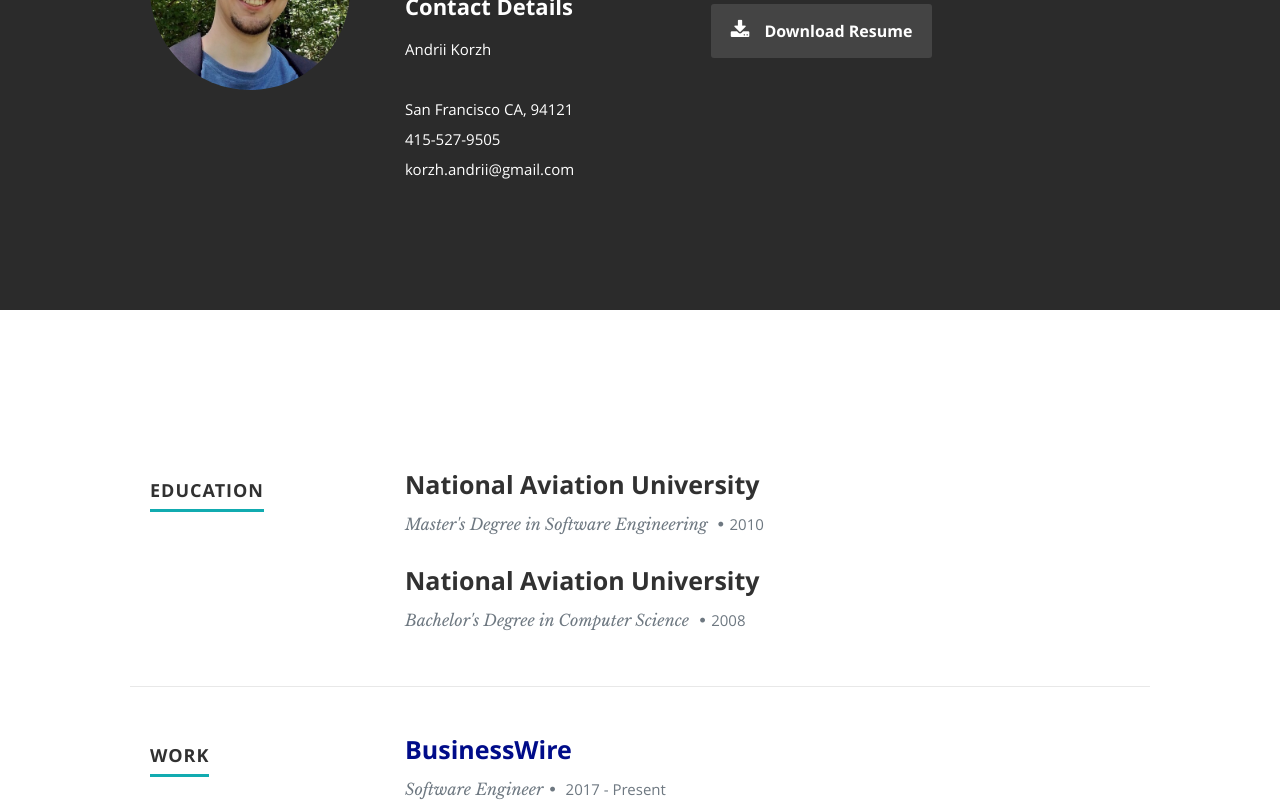
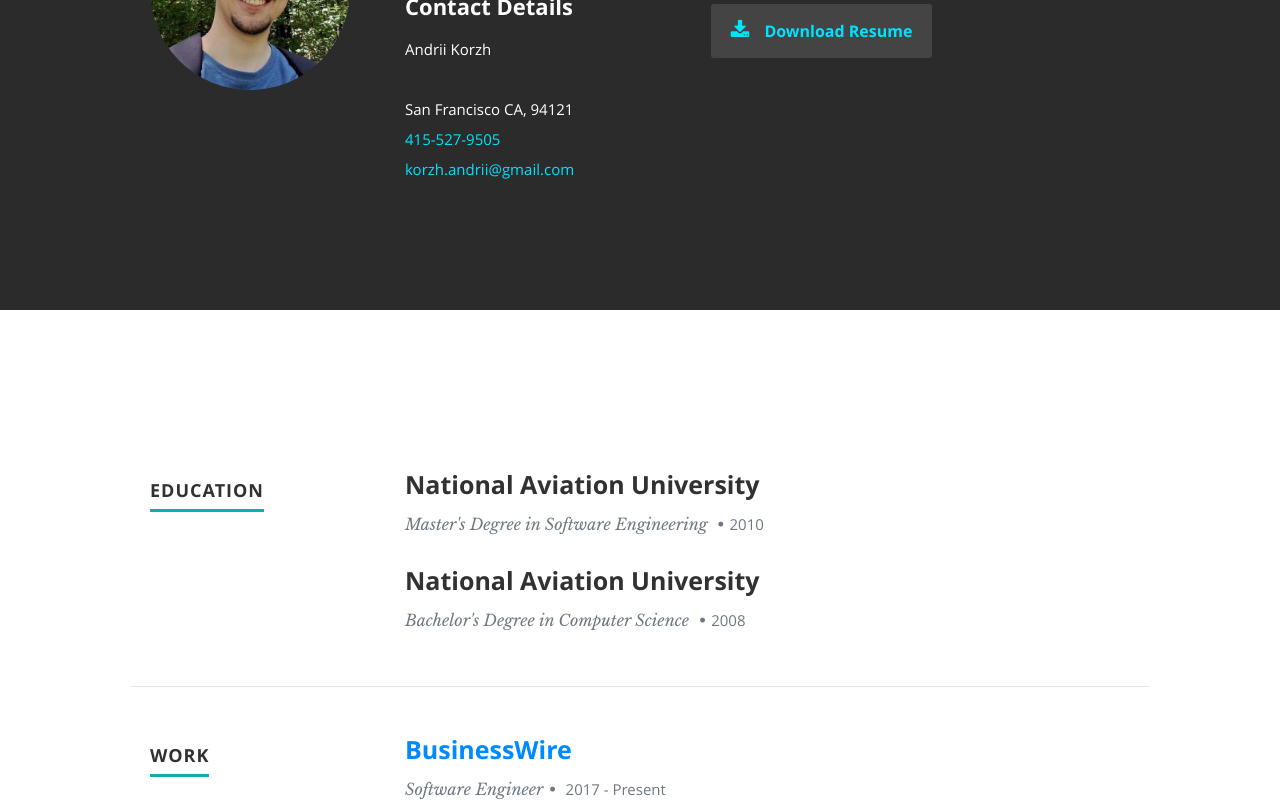
Before and after one commit to andrii-korzh/personal-website, a React (Create React App) app: page / in a window 1280 px wide. Shown: the part 1100-1902 px from the top of the page. Built offline with nearby package versions, Linux system fonts and the light colour scheme.

Commit message:
Convert plain text email into clickable link (#7)
* [PW-3]: Convert plain text email into a clickable link

```diff
--- a/public/css/layout.css
+++ b/public/css/layout.css
@@ -222,7 +222,7 @@ ul#nav li.current a {
 }
 
 #about a, #about a:visited {
-    color: #fff;
+    color: #00e3ff;
 }
 
 #about a:hover, #about a:focus {
@@ -287,7 +287,7 @@ ul#nav li.current a {
 }
 
 #resume a, #resume a:visited {
-    color: #000c89;
+    color: #008aff;
 }
 
 #resume a:hover, #resume a:focus {
--- a/src/Components/About.js
+++ b/src/Components/About.js
@@ -34,9 +34,9 @@ class About extends Component {
 									<span>{name}</span><br/>
 									<span>{street}<br/>
 										{city} {state}, {zip}
-                   </span><br/>
-									<span>{phone}</span><br/>
-									<span>{email}</span>
+                   					</span><br/>
+									<a href={"tel:"+phone}>{phone}</a><br/>
+									<a href={"mailto:"+email}>{email}</a>
 								</p>
 							</div>
 							<div className="columns download">
```
